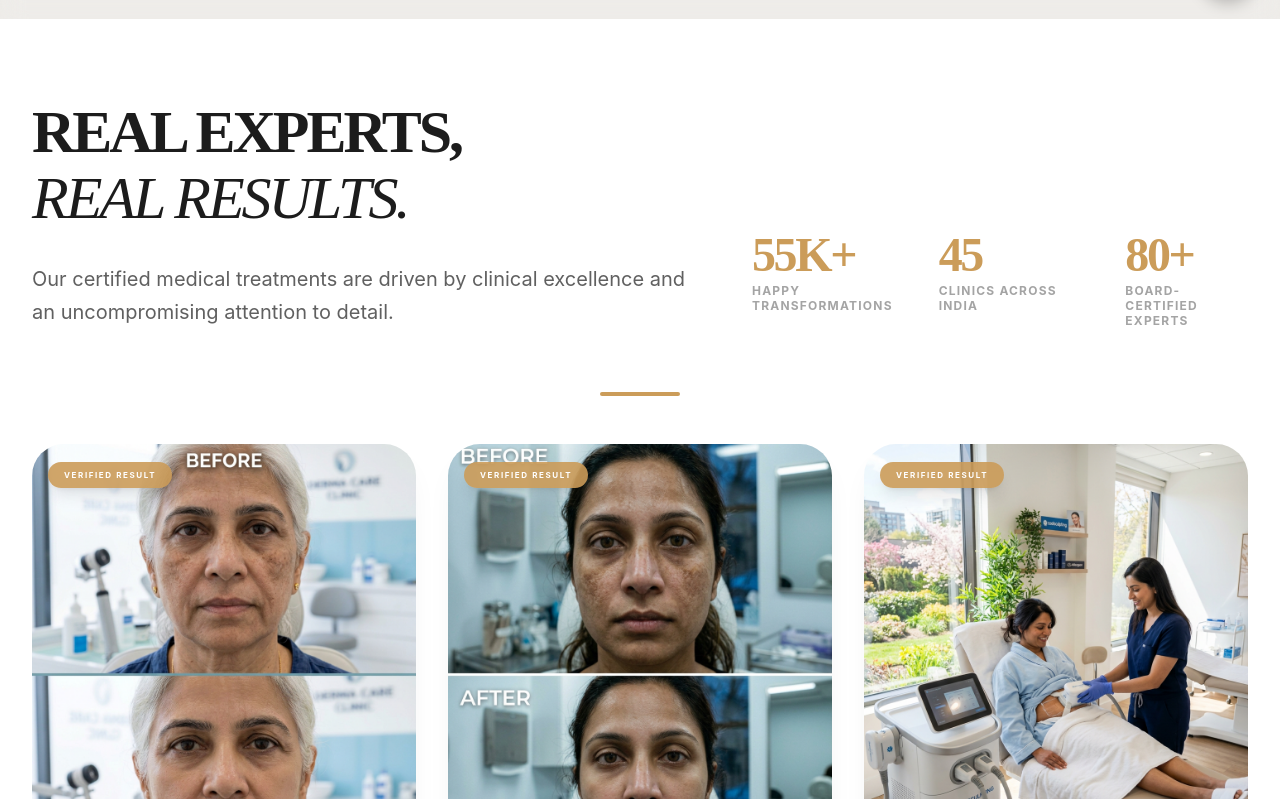
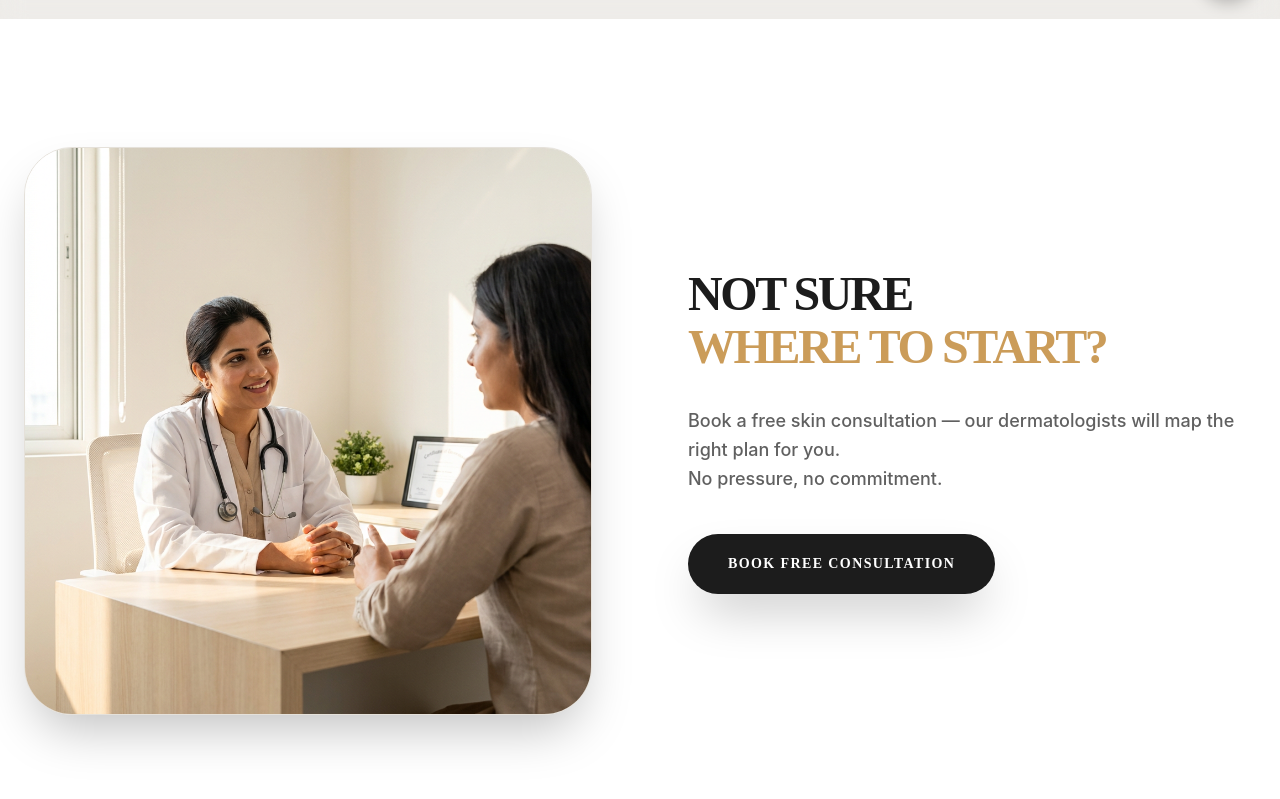
Before and after one commit to raghavluthra10/dermalife-demo, a React (Vite) app: page / in a window 1280 px wide. Shown: the part 781-1580 px from the top of the page. Built offline with nearby package versions, Linux system fonts and the light colour scheme; grey boxes are pictures that could not be loaded.

Commit message:
added new consultationCta component

```diff
--- /dev/null
+++ b/src/components/ConsultationCTA.tsx
@@ -0,0 +1,63 @@
+import { motion } from 'motion/react';
+import docImg from '../assets/doc_home_page.png';
+
+const ConsultationCTA = () => {
+  const scrollToBooking = () => {
+    const el = document.getElementById('booking-section');
+    if (el) el.scrollIntoView({ behavior: 'smooth' });
+  };
+
+  return (
+    <section className="py-20 md:py-32 bg-white px-10 sm:px-24 md:px-6 overflow-hidden border-b border-brand-muted">
+      <div className="max-w-7xl mx-auto">
+        <div className="flex flex-col md:flex-row items-center gap-12 md:gap-24">
+          {/* Image Left */}
+          <motion.div
+            initial={{ opacity: 0, scale: 0.95, x: -30 }}
+            whileInView={{ opacity: 1, scale: 1, x: 0 }}
+            viewport={{ once: true }}
+            className="flex-1 relative"
+          >
+            <div className="relative rounded-[3rem] overflow-hidden shadow-2xl border border-brand-muted bg-brand-cream">
+              <img
+                src={docImg}
+                alt="Our Specialist"
+                className="w-full h-full object-cover"
+              />
+            </div>
+
+            {/* Decorative Elements */}
+            <div className="absolute -bottom-6 -left-6 w-32 h-32 bg-brand-gold/10 rounded-full -z-10 blur-2xl" />
+            <div className="absolute -top-6 -right-6 w-24 h-24 bg-brand-accent/5 rounded-full -z-10 blur-xl" />
+          </motion.div>
+
+          <motion.div
+            initial={{ opacity: 0, x: 30 }}
+            whileInView={{ opacity: 1, x: 0 }}
+            viewport={{ once: true }}
+            className="flex-1 text-center md:text-left"
+          >
+            <h2 className="text-4xl sm:text-3xl max-[900px]:text-3xl md:text-4xl lg:text-5xl min-[1101px]:text-6xl font-primary font-extrabold  leading-[1.1] mb-4 md:mb-8 uppercase tracking-tighter">
+              <span className="text-brand-dark">Not sure</span> <br />
+              <span className="text-brand-gold">where to start?</span>
+            </h2>
+            <p className="text-sm sm:text-base max-[900px]:text-base md:text-lg min-[1101px]:text-xl text-brand-dark/70 mb-6 md:mb-10 font-sans leading-relaxed font-medium">
+              Book a free skin consultation — our dermatologists
+              will map the right plan for you. <br className="hidden md:block" />
+              No pressure, no commitment.
+            </p>
+            <button
+              onClick={scrollToBooking}
+              className="px-10 py-5 bg-brand-accent text-white font-bold rounded-full hover:bg-brand-accent/90 transition-all shadow-2xl font-primary uppercase tracking-widest text-sm inline-flex items-center justify-center w-full md:w-auto"
+            >
+              Book Free Consultation
+            </button>
+          </motion.div>
+        </div>
+      </div>
+
+    </section>
+  );
+};
+
+export default ConsultationCTA;
--- a/src/pages/Home.tsx
+++ b/src/pages/Home.tsx
@@ -1,4 +1,5 @@
 import Hero from '../components/Hero';
+import ConsultationCTA from '../components/ConsultationCTA';
 import TopTreatments from '../components/TopTreatments';
 import StatsSection from '../components/StatsSection';
 import BrandPillars from '../components/BrandPillars';
@@ -12,6 +13,7 @@ const Home = () => {
   return (
     <>
       <Hero />
+      <ConsultationCTA />
       {/* <TopTreatments /> */}
       <StatsSection />
       <BrandPillars />
```
Also changed, not shown: src/assets/doc_home_page.png (added).
